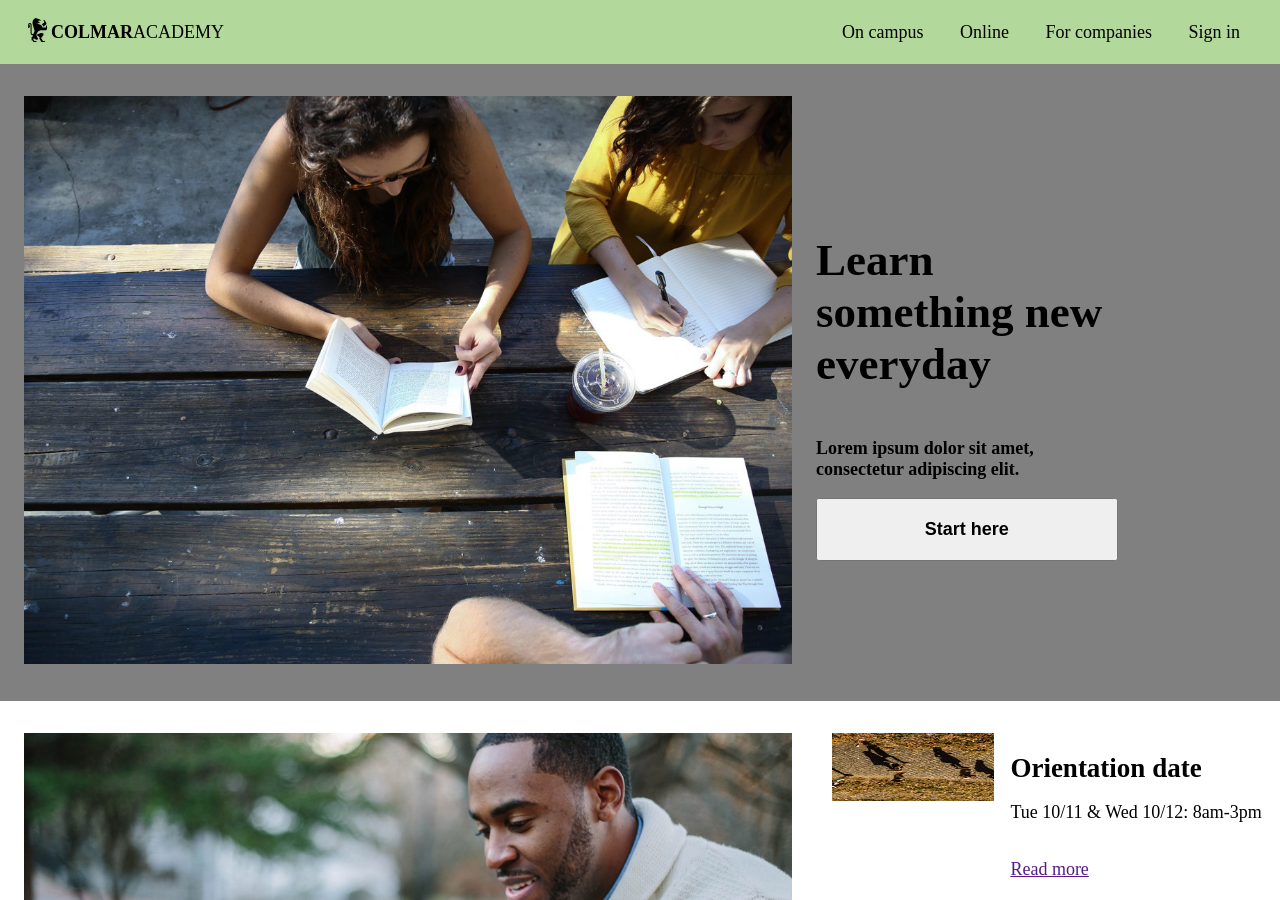
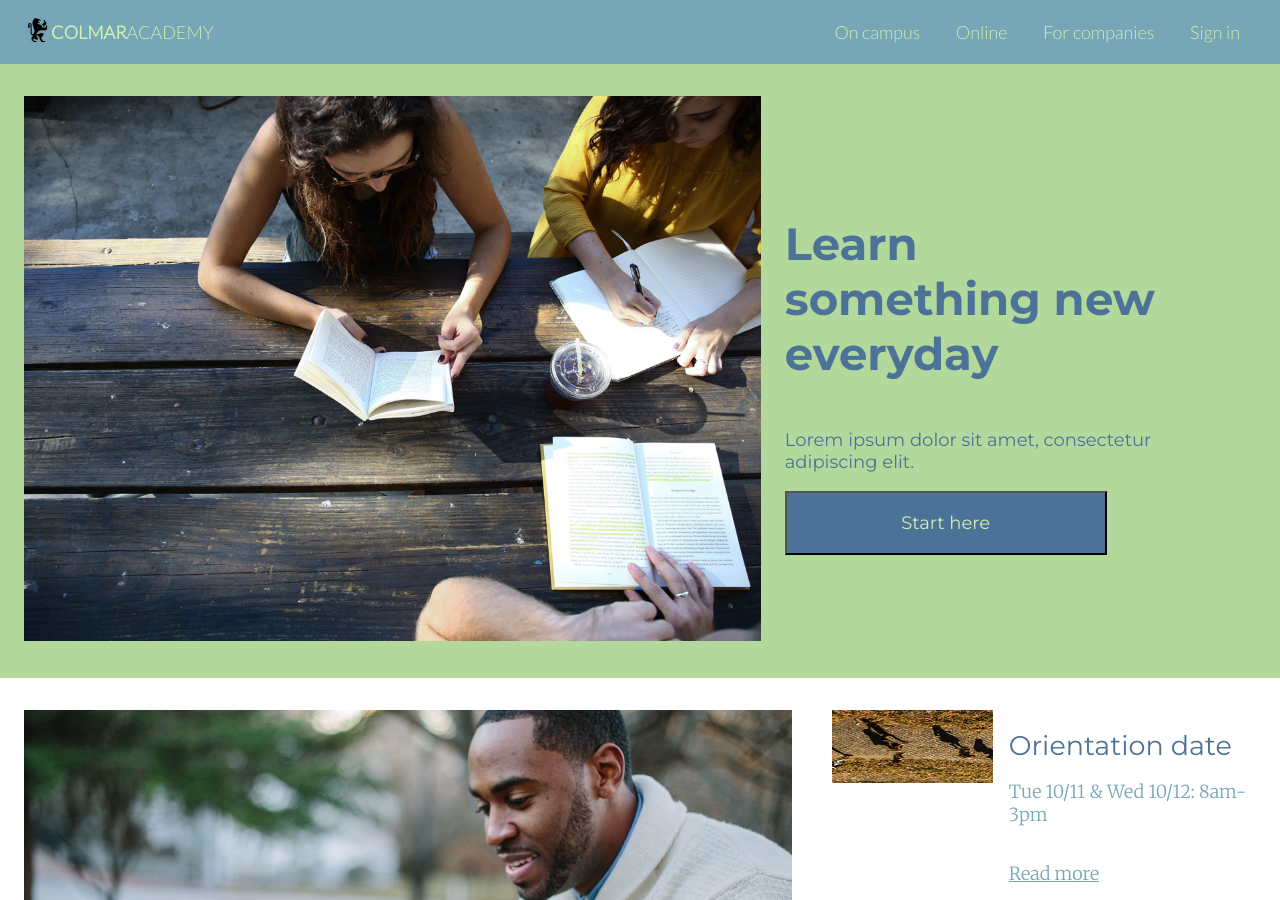
Before and after one commit to dj12589/colmar-academy-capstone, a plain HTML site: page index.html in a window 1280 px wide. Shown: the top 900 px of the page. Drawn offline with Linux system fonts and the light colour scheme.

Commit message:
Green/blue color scheme

```diff
--- a/index.html
+++ b/index.html
@@ -4,6 +4,9 @@
     <meta charset="utf-8">
     <title>Colmar Academy</title>
     <link rel="stylesheet" type="text/css" href="resources/style.css">
+    <link href="https://fonts.googleapis.com/css?family=Montserrat:100,400,700,800" rel="stylesheet">
+    <link href="https://fonts.googleapis.com/css?family=Lato:300" rel="stylesheet">
+    <link href="https://fonts.googleapis.com/css?family=Merriweather:300" rel="stylesheet">
   </head>
 
   <body>
@@ -135,7 +138,7 @@
           <source src="resources/videos/thesis.mp4" type="video/mp4">
             Your browser does not support the video tag.
           </video>
-          <h4>Reimagine urban</h4>
+          <h2>Reimagine urban</h2>
           <p>"Curabitur vitae libero in ipsum porttitor consequat. Aliquam et commodo lectus, nec consequat neque. Sed non accumsan urna. Phasellus sed consequat ex. Etiam eget magna laoreet, efficitur dolor consequat, tristique ligula."</p>
       </div>
       <div class="column-2">
--- a/resources/style.css
+++ b/resources/style.css
@@ -4,28 +4,48 @@ html {
   line-height:normal;
 }
 
+header {
+  font-family: "Lato", sans-serif;
+  color: #D0EFB1;
+}
+
 body {
-  margin: 0 auto;
+  margin: 0px auto;
 }
 
 h1 {
   font-size: 2.5rem;
-  font-weight: bold;
+  font-weight: 700;
+  font-family: "Montserrat", sans-serif;
+  color: #4D7298;
 }
 
 h2 {
   font-size: 2rem;
-  font-weight: bold;
+  font-family: "Montserrat", sans-serif;
+  color: #4D7298;
+
 }
 
 h3 {
   font-size: 1rem;
+  font-family: "Montserrat", sans-serif;
+  font-weight: 400;
+  color: #4D7298;
 }
 
 h4 {
   font-size: 1.5rem;
-  font-weight: bold;
+  font-weight: 400;
   margin-bottom: 0px;
+  font-family: "Montserrat", sans-serif;
+  color: #4D7298;
+
+}
+
+p, a {
+  font-family: "Merriweather", sans-serif;
+color: #77A6B6;
 }
 
 
@@ -39,7 +59,7 @@ header {
   height: 64px;
   padding-right: 24px;
   padding-left: 24px;
-  background-color: #B3D89C;
+  background-color: #77A6B6;
 }
 
 nav span {
@@ -59,7 +79,7 @@ nav span {
 /* First Section  */
 
 .section-1 {
-  background-color: gray;
+  background-color: #B3D89C;
   display: flex;
   align-items: center;
 }
@@ -81,13 +101,20 @@ nav span {
 }
 
 .section-1 h1, .section-1 h3 {
-  max-width: 65%;
+  max-width: 75%;
 }
 
 button {
   display: flex;
   width: 65%;
   justify-content: center;
+  background-color: #4D7298;
+
+}
+
+button h3 {
+  font-weight: 400;
+  color: #D0EFB1;
 }
 
 /* Second Section */
@@ -125,7 +152,7 @@ button {
 }
 
 .section-2 .row-3 {
-  background-color: lightgray;
+  background-color: #D0EFB1;
 }
 
 .row-content {
@@ -140,7 +167,7 @@ button {
   display: flex;
   flex-direction: column;
   align-items: center;
-  background-color: lightgray;
+  background-color: #D0EFB1;
 }
 
 .section-3 h2 {
@@ -165,6 +192,10 @@ button {
 
 .grid-item .content {
   padding: 16px;
+}
+
+.grid-item h4, .grid-item p {
+  color: #4D7298;
 }
 
 .grid-item img {
@@ -213,7 +244,7 @@ video {
 }
 
 .section-4 .row-one {
-  background-color: lightgray;
+  background-color: #D0EFB1;
 }
 
 .section-4 .main-content {
@@ -229,10 +260,10 @@ video {
 /* Footer  */
 
 footer {
-  border-top: 1px solid lightgray;
+  border-top: 1px solid #D0EFB1;
   display: flex;
   justify-content: space-between;
   align-items: flex-start;
-  padding: 16px 24px 24px 0px;
+  padding: 16px 24px ;
   height: 64px;
 }
```
